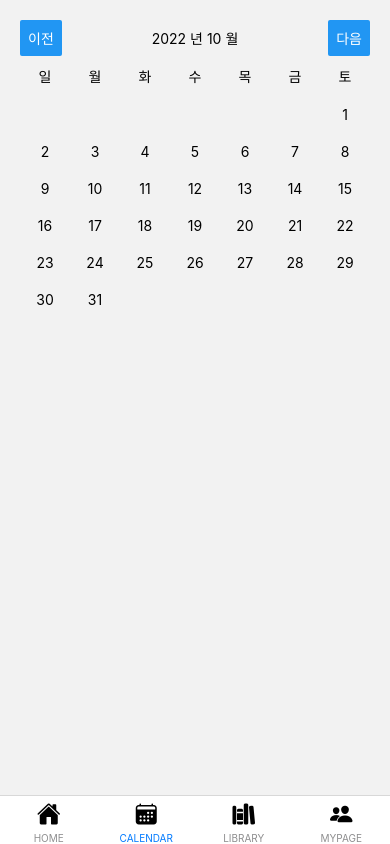
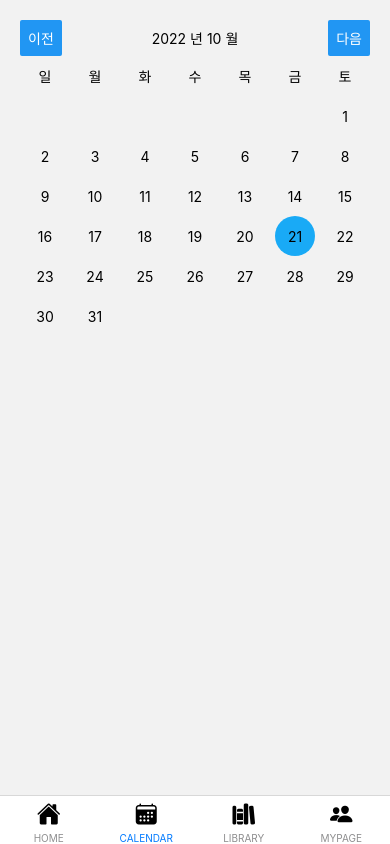
Before and after one commit to eamon3481/burnfit, a React Native app in the folder client/: screen /CALENDAR in a window 390 px wide. Built offline with nearby package versions, Linux system fonts and the light colour scheme.

Commit message:
feat: add handlePress

```diff
--- a/client/src/screens/Calendar/components/CalendarBody/CalendarBody.tsx
+++ b/client/src/screens/Calendar/components/CalendarBody/CalendarBody.tsx
@@ -14,8 +14,8 @@ const CalendarBody = ({ days }: CalendarBodyProps) => {
           </S.Day>
         ))}
       </S.WeekList>
-      {days.map(week => (
-        <CalendarWeek week={week} />
+      {days.map((week, idx) => (
+        <CalendarWeek key={idx} week={week} />
       ))}
     </>
   );
--- a/client/src/screens/Calendar/components/CalendarDay/CalendarDay.style.ts
+++ b/client/src/screens/Calendar/components/CalendarDay/CalendarDay.style.ts
@@ -4,5 +4,14 @@ export const Day = styled.View`
   width: ${100 / 7}%;
   justify-content: center;
   align-items: center;
-  padding: 10px;
+  height: 40px;
 `;
+
+export const SelectedDayWrapper = styled.View`
+  border-radius: 30px;
+  background-color: #19aaf6;
+  width: 40px;
+  height: 40px;
+  justify-content: center;
+  align-items: center;
+`;
--- a/client/src/screens/Calendar/components/CalendarDay/CalendarDay.tsx
+++ b/client/src/screens/Calendar/components/CalendarDay/CalendarDay.tsx
@@ -1,15 +1,40 @@
-import { Text } from 'react-native';
-import React from 'react';
+import { Text, TouchableWithoutFeedback } from 'react-native';
+import React, { useCallback } from 'react';
 import * as S from './CalendarDay.style';
 import { Day } from '../../../../utils';
+import {
+  useCalendarContext,
+  useUpdateCalendarContext,
+} from '../CalendarProvider/CalendarProvider';
 
 const CalendarDay = ({ day }: { day: Day }) => {
+  const selectedDay = useCalendarContext();
+  const setSelectedDay = useUpdateCalendarContext();
+
+  const handlePress = useCallback(() => {
+    console.log('day');
+    if (!day) {
+      return;
+    }
+
+    setSelectedDay(day.id);
+  }, [day]);
+
   if (!day) {
     return <S.Day />;
   }
+
   return (
     <S.Day>
-      <Text>{day.day}</Text>
+      <TouchableWithoutFeedback onPress={handlePress}>
+        {day.id === selectedDay ? (
+          <S.SelectedDayWrapper>
+            <Text>{day.day}</Text>
+          </S.SelectedDayWrapper>
+        ) : (
+          <Text>{day.day}</Text>
+        )}
+      </TouchableWithoutFeedback>
     </S.Day>
   );
 };
```
